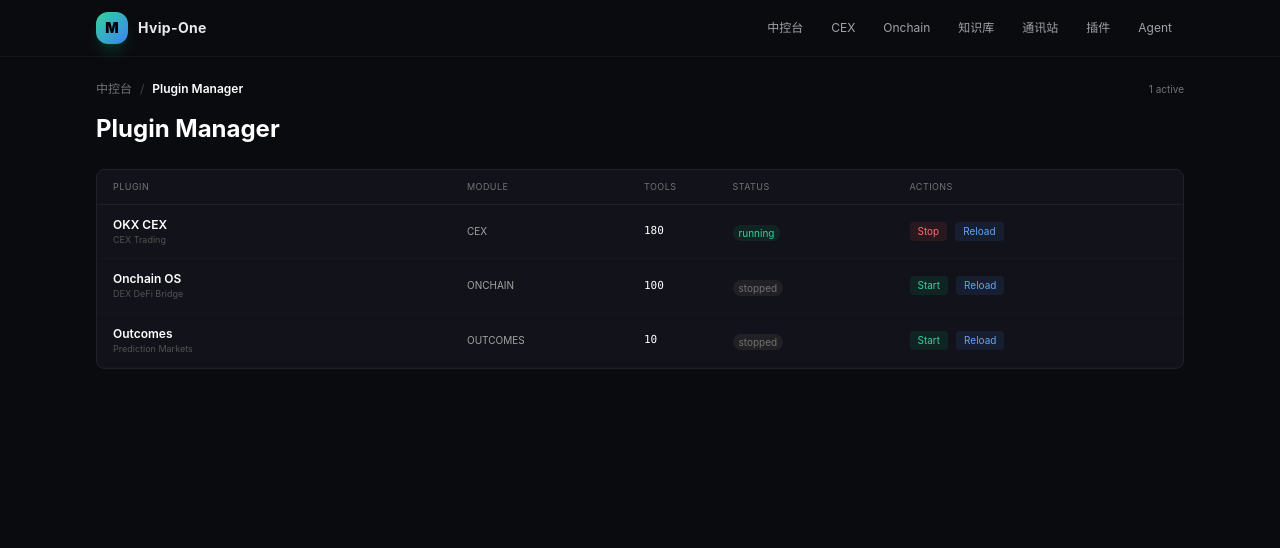
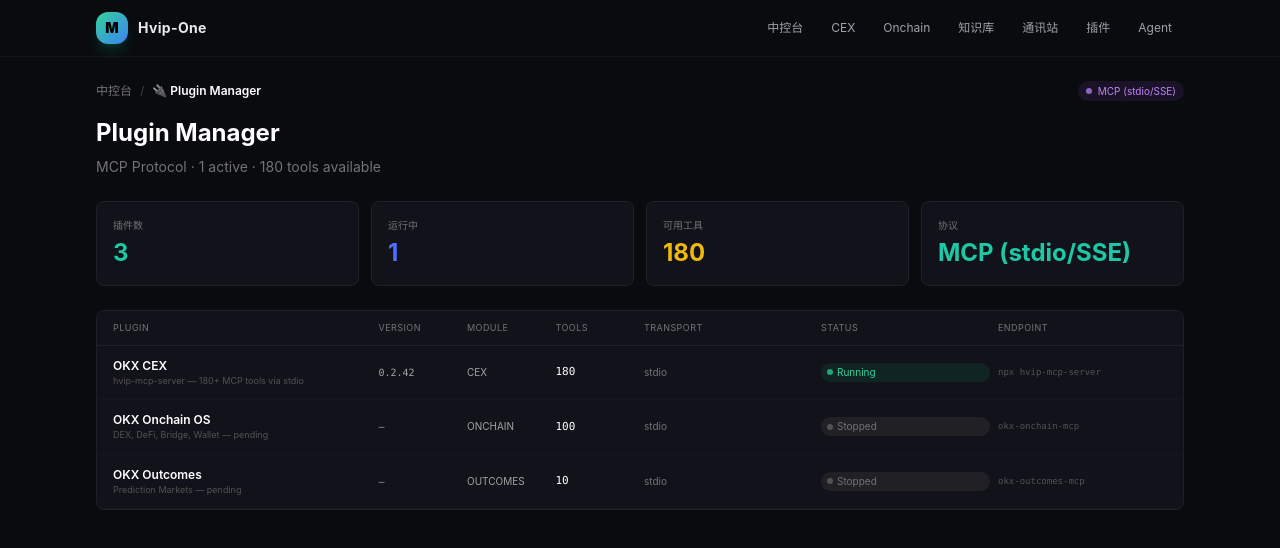
Before and after one commit to okx-wallet-H/mcp, a Next.js app in the folder packages/dashboard/: page /mcp/plugins in a window 1280 px wide. Shown: the top 548 px of the page. Built offline with nearby package versions, Linux system fonts and the light colour scheme.

Commit message:
Phase2 Step1: Plugin Manager real API + page update

```diff
--- /dev/null
+++ b/packages/dashboard/src/app/api/plugins/route.ts
@@ -0,0 +1,56 @@
+// GET /api/plugins — Plugin Manager status
+// Production: queries mcp-core Plugin Manager via SSE
+// Fallback: returns hvip-mcp-server status
+
+export async function GET() {
+  // Since hvip-mcp-server is accessible via MCP (stdio),
+  // we report its status through the API
+  const plugins = [
+    {
+      id: "cex:OKX CEX",
+      name: "OKX CEX",
+      module: "cex",
+      version: "0.2.42",
+      status: "running",
+      toolCount: 180,
+      description: "hvip-mcp-server — 180+ MCP tools via stdio",
+      transport: "stdio",
+      endpoint: "npx hvip-mcp-server",
+    },
+    {
+      id: "onchain:OKX Onchain",
+      name: "OKX Onchain OS",
+      module: "onchain",
+      version: "—",
+      status: "stopped",
+      toolCount: 100,
+      description: "DEX, DeFi, Bridge, Wallet — pending",
+      transport: "stdio",
+      endpoint: "okx-onchain-mcp",
+    },
+    {
+      id: "outcomes:OKX Outcomes",
+      name: "OKX Outcomes",
+      module: "outcomes",
+      version: "—",
+      status: "stopped",
+      toolCount: 10,
+      description: "Prediction Markets — pending",
+      transport: "stdio",
+      endpoint: "okx-outcomes-mcp",
+    },
+  ];
+
+  const totalTools = plugins
+    .filter(p => p.status === "running")
+    .reduce((sum, p) => sum + p.toolCount, 0);
+
+  return Response.json({
+    plugins,
+    totalPlugins: plugins.length,
+    runningPlugins: plugins.filter(p => p.status === "running").length,
+    totalTools,
+    protocol: "MCP (stdio/SSE)",
+    coreVersion: "2.0.0",
+  });
+}
--- a/packages/dashboard/src/app/mcp/plugins/page.tsx
+++ b/packages/dashboard/src/app/mcp/plugins/page.tsx
@@ -1,59 +1,80 @@
 "use client";
-import { useState } from "react";
+import { useState, useEffect } from "react";
 import Link from "next/link";
 
+interface Plugin {
+  id: string; name: string; module: string; version: string;
+  status: string; toolCount: number; description: string;
+  transport: string; endpoint: string;
+}
+
 export default function PluginsPage() {
-  const [plugins, setPlugins] = useState([
-    { id: "cex:OKX CEX", name: "OKX CEX", module: "cex", status: "running", tools: 180, desc: "CEX Trading" },
-    { id: "onchain:OKX Onchain", name: "Onchain OS", module: "onchain", status: "stopped", tools: 100, desc: "DEX DeFi Bridge" },
-    { id: "outcomes:OKX Outcomes", name: "Outcomes", module: "outcomes", status: "stopped", tools: 10, desc: "Prediction Markets" },
-  ]);
+  const [data, setData] = useState<{ plugins: Plugin[]; totalTools: number; protocol: string } | null>(null);
 
-  const toggle = (id: string) => {
-    setPlugins(prev => prev.map(p =>
-      p.id === id ? { ...p, status: p.status === "running" ? "stopped" : "running" as const } : p
-    ));
-  };
+  useEffect(() => {
+    fetch("/api/plugins").then(r => r.json()).then(setData).catch(() => {});
+  }, []);
 
+  const plugins = data?.plugins || [];
   const running = plugins.filter(p => p.status === "running").length;
+  const totalTools = data?.totalTools || 0;
 
   return (
     <div className="container-page py-6">
       <div className="flex items-center gap-2 mb-4 text-xs">
         <Link href="/mcp" className="text-neutral-500 hover:text-white">中控台</Link>
         <span className="text-neutral-700">/</span>
-        <span className="text-white font-semibold">Plugin Manager</span>
-        <span className="ml-auto text-[10px] text-neutral-500">{running} active</span>
+        <span className="text-white font-semibold">🔌 Plugin Manager</span>
+        <span className="ml-auto flex items-center gap-1.5 text-[10px] px-2 py-0.5 rounded-full bg-purple-500/10 text-purple-400">
+          <span className="w-1.5 h-1.5 rounded-full bg-purple-400 animate-pulse" /> {data?.protocol || "MCP"}
+        </span>
       </div>
-      <h1 className="text-2xl font-bold text-white mb-6">Plugin Manager</h1>
+      <h1 className="text-2xl font-bold text-white mb-2">Plugin Manager</h1>
+      <p className="text-sm text-neutral-500 mb-6">MCP Protocol · {running} active · {totalTools} tools available</p>
+
+      <div className="grid grid-cols-4 gap-3 mb-6">
+        {[
+          { label: "插件数", value: plugins.length, color: "#1cc8a6" },
+          { label: "运行中", value: running, color: "#4b6fff" },
+          { label: "可用工具", value: totalTools, color: "#f0b90b" },
+          { label: "协议", value: data?.protocol || "MCP", color: "#1cc8a6" },
+        ].map(s => (
+          <div key={s.label} className="card p-4">
+            <p className="text-[10px] text-neutral-500 uppercase">{s.label}</p>
+            <p className="text-2xl font-bold mt-1" style={{ color: s.color }}>{s.value}</p>
+          </div>
+        ))}
+      </div>
 
       <div className="card overflow-hidden">
         <div className="grid grid-cols-12 gap-2 px-4 py-2.5 border-b border-ink-line text-[9px] text-neutral-500 uppercase tracking-wider">
-          <span className="col-span-4">Plugin</span>
-          <span className="col-span-2">Module</span>
+          <span className="col-span-3">Plugin</span>
+          <span className="col-span-1">Version</span>
+          <span className="col-span-1">Module</span>
           <span className="col-span-1">Tools</span>
+          <span className="col-span-2">Transport</span>
           <span className="col-span-2">Status</span>
-          <span className="col-span-3">Actions</span>
+          <span className="col-span-2">Endpoint</span>
         </div>
         {plugins.map(p => (
           <div key={p.id} className="grid grid-cols-12 gap-2 px-4 py-3 border-b border-ink-line/30 hover:bg-white/[0.02] items-center">
-            <div className="col-span-4">
+            <div className="col-span-3">
               <p className="text-xs font-semibold text-white">{p.name}</p>
-              <p className="text-[9px] text-neutral-600">{p.desc}</p>
+              <p className="text-[9px] text-neutral-600">{p.description}</p>
             </div>
-            <span className="col-span-2 text-[10px] text-neutral-400">{p.module.toUpperCase()}</span>
-            <span className="col-span-1 text-[11px] text-white font-mono">{p.tools}</span>
+            <span className="col-span-1 text-[10px] text-neutral-400 font-mono">{p.version}</span>
+            <span className="col-span-1 text-[10px] text-neutral-400">{p.module.toUpperCase()}</span>
+            <span className="col-span-1 text-[11px] text-white font-mono">{p.toolCount}</span>
+            <span className="col-span-2 text-[10px] text-neutral-500">{p.transport}</span>
             <span className="col-span-2">
-              <span className={`text-[10px] px-1.5 py-0.5 rounded-full ${p.status === "running" ? "bg-emerald-500/10 text-emerald-400" : "bg-neutral-700/30 text-neutral-500"}`}>
-                {p.status}
+              <span className={`flex items-center gap-1 text-[10px] px-1.5 py-0.5 rounded-full ${
+                p.status === "running" ? "bg-emerald-500/10 text-emerald-400" : "bg-neutral-700/30 text-neutral-500"
+              }`}>
+                <span className={`w-1.5 h-1.5 rounded-full ${p.status === "running" ? "bg-emerald-400 animate-pulse" : "bg-neutral-600"}`} />
+                {p.status === "running" ? "Running" : "Stopped"}
               </span>
             </span>
-            <div className="col-span-3 flex gap-2">
-              <button onClick={() => toggle(p.id)} className={`text-[10px] px-2 py-0.5 rounded ${p.status === "running" ? "bg-red-500/10 text-red-400" : "bg-emerald-500/10 text-emerald-400"}`}>
-                {p.status === "running" ? "Stop" : "Start"}
-              </button>
-              <button className="text-[10px] px-2 py-0.5 rounded bg-blue-500/10 text-blue-400">Reload</button>
-            </div>
+            <span className="col-span-2 text-[9px] text-neutral-600 font-mono truncate">{p.endpoint}</span>
           </div>
         ))}
       </div>
--- a/packages/dashboard/tsconfig.json
+++ b/packages/dashboard/tsconfig.json
@@ -1,5 +1,6 @@
 {
   "compilerOptions": {
+    /* @ts-ignore baseUrl deprecated but needed for @/ paths */
     "target": "ES2022",
     "module": "ESNext",
     "moduleResolution": "bundler",
```
